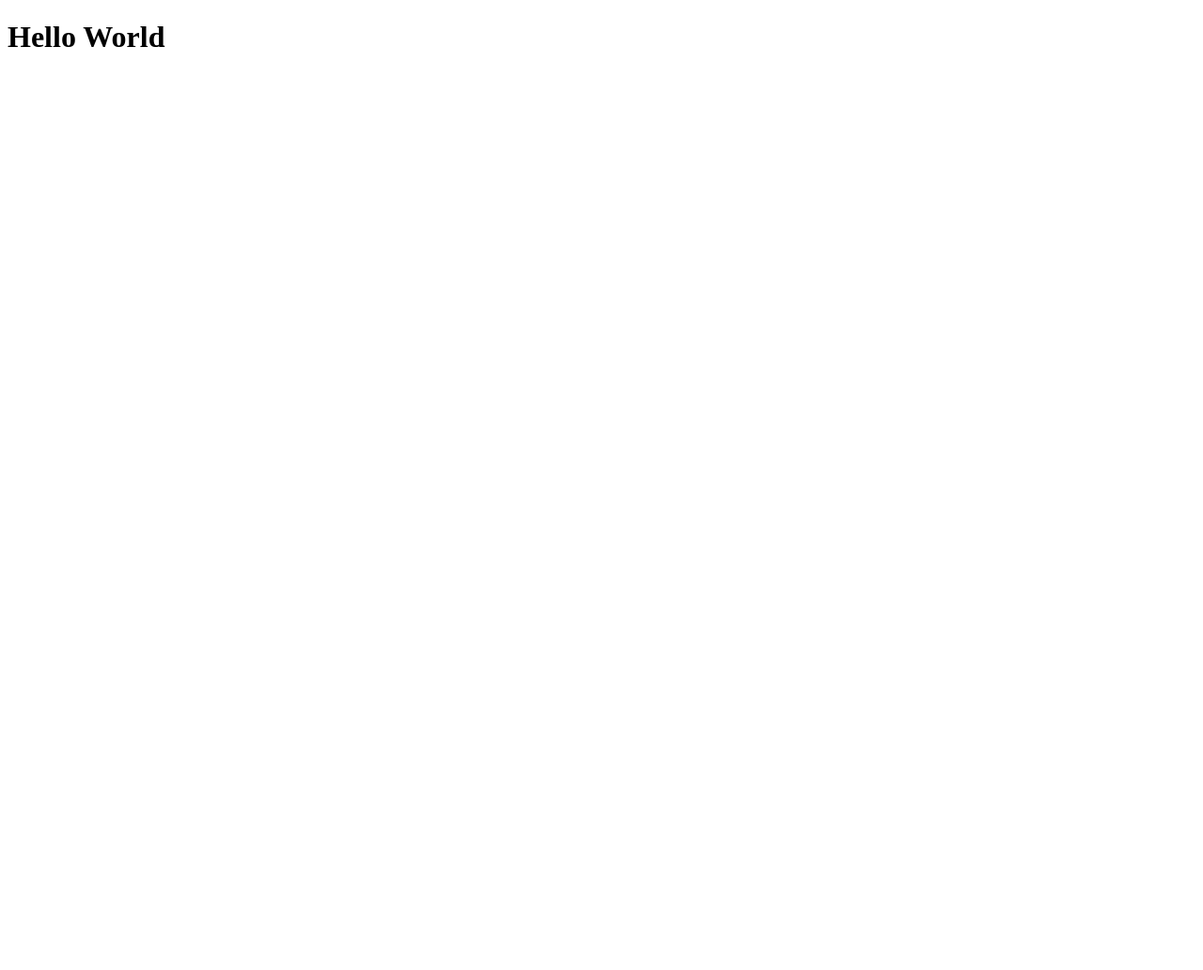
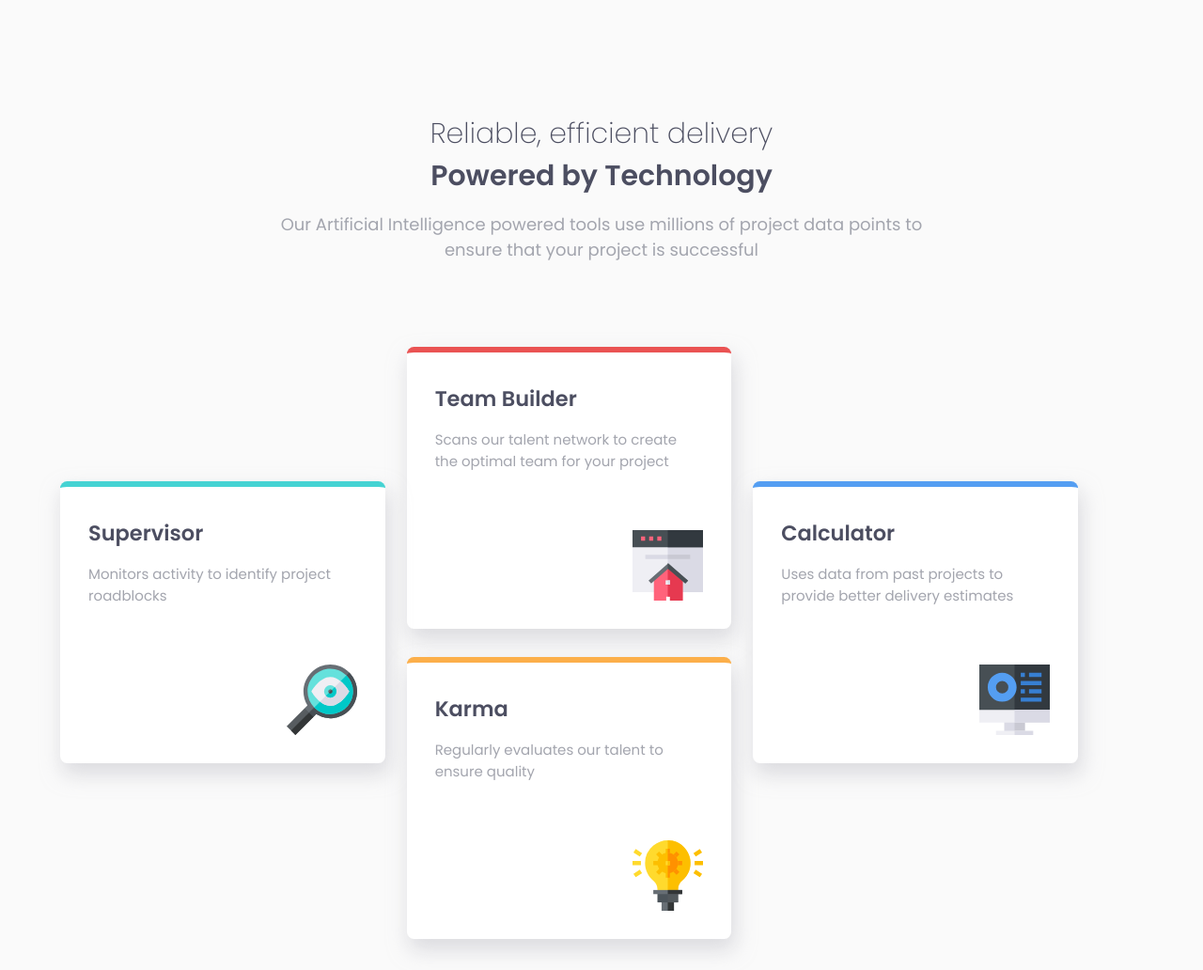
Before and after one commit to AbderrahmaneFadili/four-card-feature-section-master, a plain HTML site: page index.html in a window 1280 px wide. Shown: the whole page at 94% size. Before the commit the page ends 800 px from the top, so only its background shows below. Drawn offline with Linux system fonts and the light colour scheme.

Commit message:
Finishing the work

```diff
--- a/css/styles.css
+++ b/css/styles.css
@@ -0,0 +1,170 @@
+/* Import Fonts */
+@import url("https://fonts.googleapis.com/css2?family=Poppins:wght@200;400;600&display=swap");
+
+/* Variables */
+:root {
+  --body-font: "Poppins", sans-serif;
+  --body-font-size: 15px;
+  --red-color: #ea5353;
+  --cyan-color: #45d3d3;
+  --orange-color: #fcaf4a;
+  --blue-color: #549ef2;
+  --very-dark-blue: #4c4e61;
+  --grayish-blue: #a3a5ae;
+  --very-light-gray: #fafafa;
+  --white-color: #fff;
+}
+
+/* Reset Style */
+*,
+*::after,
+*::before {
+  padding: 0;
+  margin: 0;
+  box-sizing: border-box;
+}
+
+html {
+  font-size: var(--body-font-size);
+  font-family: var(--body-font);
+}
+
+body {
+  background-color: var(--very-light-gray);
+}
+
+.feature-section {
+  padding: 2rem 0;
+}
+
+.container {
+  width: 100%;
+  max-width: 90%;
+  margin: 0 auto;
+}
+
+/* headings */
+.headings {
+  width: 100%;
+  text-align: center;
+  display: flex;
+  flex-direction: column;
+
+  margin: 6rem 0;
+}
+
+.headings .heading-subtitle {
+  font-size: 2rem;
+  font-weight: 200;
+  color: var(--very-dark-blue);
+}
+
+.headings .heading-title {
+  font-size: 2rem;
+  font-weight: 600;
+  margin-bottom: 15px;
+  color: var(--very-dark-blue);
+}
+
+.headings .heading-description {
+  color: var(--grayish-blue);
+  font-size: 1.2rem;
+}
+
+/* Cards */
+.cards {
+  display: flex;
+  flex-direction: row;
+  justify-content: space-between;
+  flex-wrap: wrap;
+  width: 100%;
+}
+
+.cards > .card {
+  background-color: var(--white-color);
+  display: flex;
+  flex-direction: column;
+  padding: 2.1rem 2rem 2rem;
+  height: 300px;
+  margin-bottom: 30px;
+  position: relative;
+  -webkit-box-shadow: 3px 11px 21px 1px rgba(192, 192, 201, 0.53);
+  box-shadow: 3px 11px 21px 1px rgba(192, 192, 201, 0.53);
+  border-radius: 0.5rem;
+  width: 100%;
+}
+
+.cards > .card .card-icon {
+  width: 75px;
+  position: absolute;
+  right: 2rem;
+  bottom: 2rem;
+}
+
+.cards > .card .card-title {
+  color: var(--very-dark-blue);
+  font-size: 1.5rem;
+  margin-bottom: 15px;
+}
+
+.cards > .card .card-description {
+  font-size: 1rem;
+  color: var(--grayish-blue);
+}
+
+.card:first-child {
+  border-top: 6px solid var(--cyan-color);
+}
+.card:nth-child(2) {
+  border-top: 6px solid var(--red-color);
+}
+
+.card:nth-child(3) {
+  border-top: 6px solid var(--orange-color);
+}
+.card:last-child {
+  border-top: 6px solid var(--blue-color);
+}
+
+/* Media Queries */
+@media screen and (min-width: 768px) {
+  .cards > .card {
+    width: 48%;
+  }
+
+  .headings > .heading-description {
+    width: 60%;
+    align-self: center;
+  }
+}
+
+@media screen and (min-width: 1150px) {
+  .cards {
+    justify-content: initial;
+  }
+  .cards .card {
+    width: 30%;
+  }
+
+  .order-1 {
+    order: 1;
+    margin-left: 32%;
+    margin-right: 32%;
+  }
+
+  .order-2 {
+    order: 2;
+    margin-top: -187px;
+  }
+
+  .order-3 {
+    order: 3;
+    margin-left: 2%;
+    margin-right: 2%;
+  }
+
+  .order-4 {
+    order: 4;
+    margin-top: -187px;
+  }
+}
--- a/index.html
+++ b/index.html
@@ -17,6 +17,65 @@
     <link rel="stylesheet" href="./css/styles.css" />
   </head>
   <body>
-    <h1>Hello World</h1>
+    <!-- Feature Section -->
+    <section class="feature-section">
+      <div class="container">
+        <div class="headings">
+          <span class="heading-subtitle">Reliable, efficient delivery</span>
+          <h1 class="heading-title">Powered by Technology</h1>
+          <p class="heading-description">
+            Our Artificial Intelligence powered tools use millions of project
+            data points to ensure that your project is successful
+          </p>
+        </div>
+
+        <div class="cards">
+          <div class="card order-2">
+            <h2 class="card-title">Supervisor</h2>
+            <div class="card-description">
+              Monitors activity to identify project roadblocks
+            </div>
+            <img
+              src="./images/icon-supervisor.svg"
+              alt="Supervisor"
+              class="card-icon"
+            />
+          </div>
+          <div class="card order-1">
+            <h2 class="card-title">Team Builder</h2>
+            <div class="card-description">
+              Scans our talent network to create the optimal team for your
+              project
+            </div>
+            <img
+              src="./images/icon-team-builder.svg"
+              alt="Team Builder"
+              class="card-icon"
+            />
+          </div>
+
+          <div class="card order-3">
+            <h2 class="card-title">Karma</h2>
+            <div class="card-description">
+              Regularly evaluates our talent to ensure quality
+            </div>
+            <img src="./images/icon-karma.svg" alt="Karma" class="card-icon" />
+          </div>
+
+          <div class="card order-4">
+            <h2 class="card-title">Calculator</h2>
+            <div class="card-description">
+              Uses data from past projects to provide better delivery estimates
+            </div>
+            <img
+              src="./images/icon-calculator.svg"
+              alt="Calculator"
+              class="card-icon"
+            />
+          </div>
+        </div>
+      </div>
+    </section>
+    <!-- End Feature Section -->
   </body>
 </html>
```
